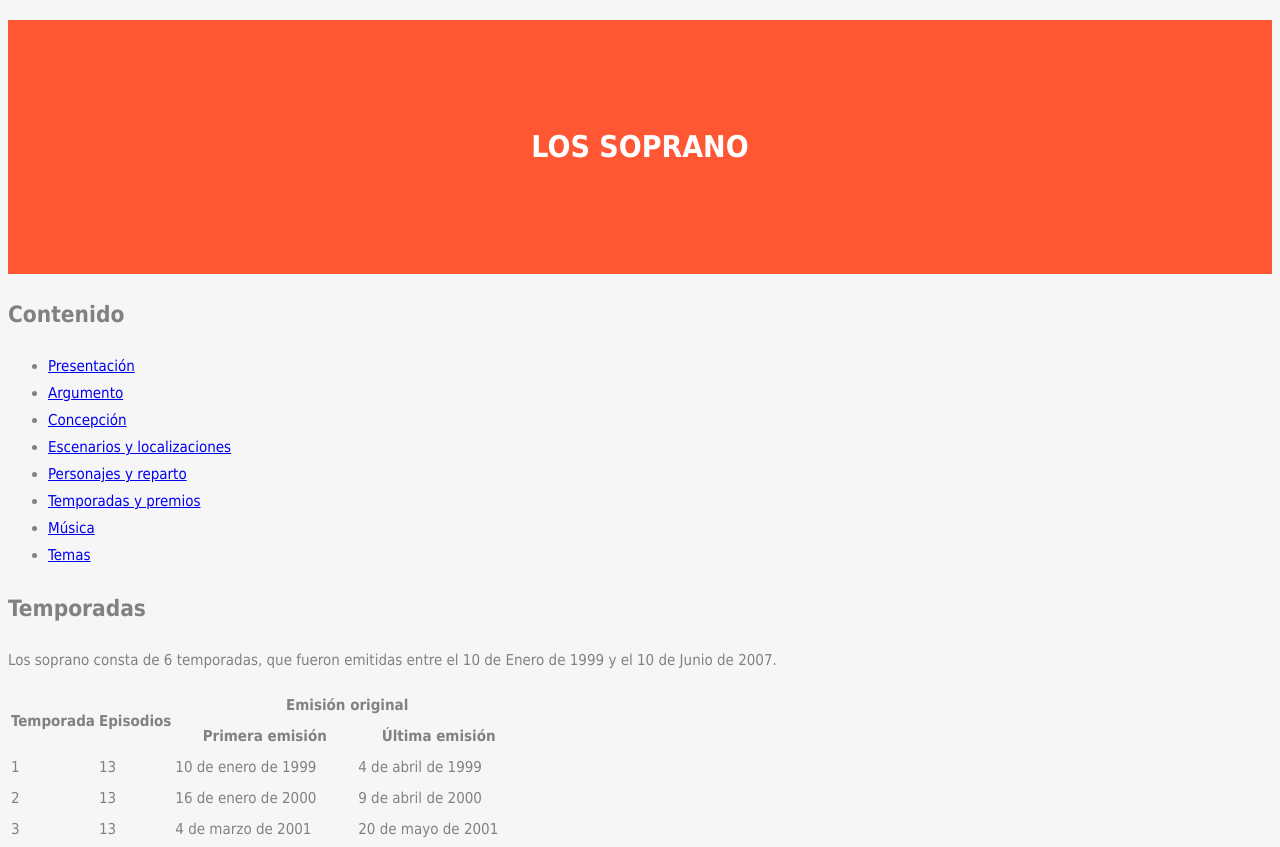
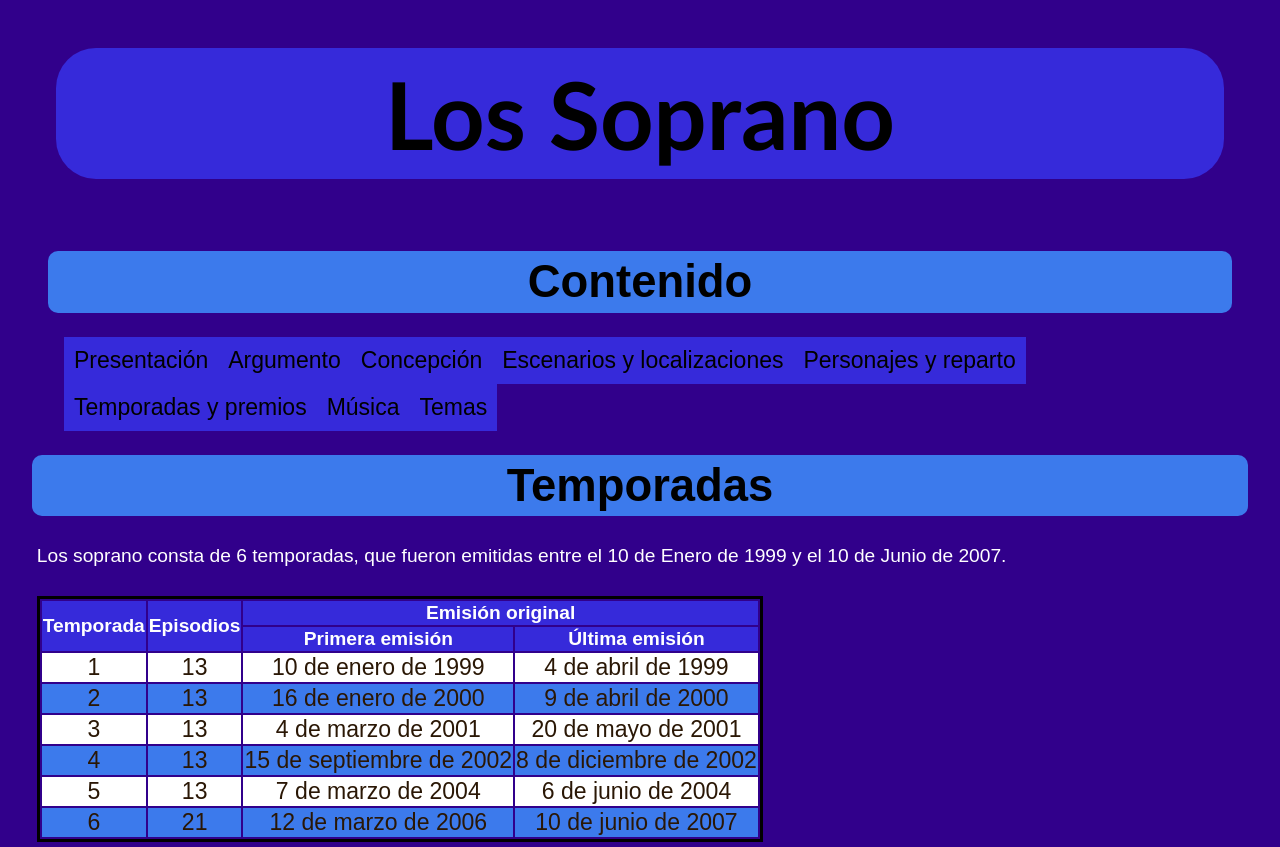
Before and after one commit to israelmnrg/israelmnrg, a plain HTML site: page temporadasYpremios.html in a window 1280 px wide. Shown: the top 847 px of the page. Drawn offline with Linux system fonts and the light colour scheme.

Commit message:
primer cambio

```diff
--- a/estilo.css
+++ b/estilo.css
@@ -1,13 +1,166 @@
-body {
-    font: 400 15px Tahoma, sans-serif;
-    line-height: 1.8;
-    color: #818181;
-    background-color: #f6f6f6;
+body{/*especifidad de 1*/
+    background-color: rgb(49, 0, 139);
 }
+
+
+
+h1{
+    border-radius: 40px;
+    padding: 0.1em;
+    margin:0.5em;
+    text-align: center;
+    font-size-adjust:0.5;
+    background-color:rgb(54, 42, 218);
+    font-weight: 700;
+}
+
 h1 {
-    background-color:#FF5733;
-    color: #fff;
-    text-transform: uppercase;
-    padding: 100px 25px;
+	font-family: "Gill Sans", sans-serif;
+    font-size:6em;
+}
+
+
+
+h2,h3{
+    border-radius: 10px;
+    padding: 0.1em;
+    margin:0.5em;
     text-align: center;
+    font-size-adjust:0.5;
+    background-color:rgb(60, 122, 236);
+    font-weight: 700;
 }
+
+h2{
+    font-family: 'Titillium Web', sans-serif;
+    font-size:3em;
+}
+
+h3{
+    font-family: 'Titillium Web', sans-serif;
+    font-size:2em;
+}
+
+p {
+    font-family: 'Titillium Web', sans-serif;
+    font-size: 1.2em;
+    text-justify: auto;
+    margin: 1.5em;
+    color: #FFFFFF;
+}
+
+nav{
+    padding:0em;
+    overflow: hidden;
+    margin: 1em;
+}
+
+nav li {
+    display: inline;
+}
+
+nav li a {
+    font-family: 'Titillium Web', sans-serif;
+    font-size: 23px;
+    text-decoration: none;
+    float: left;
+    padding: 10px;
+    background-color: rgb(54, 42, 218);
+    color: black;
+}
+
+nav li a:hover {
+    background-color: rgb(54, 42, 218);
+    margin-top: -2;
+    padding-bottom: 12px;]
+}
+
+
+aside a {
+    font-family: 'Titillium Web', sans-serif;
+    font-size: 1em;
+    color: #FFFFFF;
+}
+
+/** a=0 b=0 c=2**/
+footer img {
+	padding-top: 15px;
+	border:none;
+	padding-bottom: 15px;
+}
+
+img {
+	display:block;
+	margin: 0 auto;
+	border: 1px solid white;
+}
+
+/** a=0 b=1 c=1**/
+img.dos{
+	float:right;
+	margin-left: 20px;
+}
+
+
+video {
+    max-width: 100%;
+    height: auto;
+    margin: 1.5em;
+    border: 1px solid white;
+    text-align:center;
+}
+
+ul { /*especifidad de 1*/
+    list-style-type: disc;
+    list-style-position: outside;
+}
+
+li{
+    background: rgb(60, 122, 236);
+}
+
+/*tabla*/
+
+/* a = 0 b = 1 c = 1 -> Especificidad = 2 */
+tr:nth-child(even) {
+    background-color: rgb(60, 122, 236);
+}
+
+/* a = 0 b = 2 c = 1 -> Especificidad = 3 */
+tr:nth-child(even):hover {
+    background-color: rgb(60, 122, 236);
+}
+
+/* a = 0 b = 1 c = 1 -> Especificidad = 2 */
+tr {
+    background-color: #FFFFFF;
+    color: #2a1705;
+}
+
+/* a = 0 b = 1 c = 1 -> Especificidad = 2 */
+tr:hover {
+    background-color: #ddd;
+}
+
+/* a = 0 b = 0 c = 1 -> Especificidad = 1 */
+th {
+    background-color: rgb(54, 42, 218);
+    color: white;
+}
+
+/* a = 0 b = 0 c = 1 -> Especificidad = 1 */
+td {
+    font-family: 'Titillium Web', sans-serif;
+    font-size: 1.2em;
+    margin: 1.5em;
+}
+
+/* a = 0 b = 0 c = 1 -> Especificidad = 1 */
+table {
+    border: black solid;
+    font-size: 1.2em;
+    text-align: center;
+    font-family: 'Copperplate Gothic Bold', console, sans-serif;
+    margin: 1.5em;
+    text-justify: auto;
+}
--- a/temporadasYpremios.html
+++ b/temporadasYpremios.html
@@ -76,12 +76,12 @@
     </tr>
 
 </table>
-<img src="multimedia/temporadas.jpg" alt="Portada del dvd de Los Soprano" width="250" height="380">
 
 </section>
 
 <section>
 <h2>Premios</h2>
+<img class="dos" src="multimedia/temporadas.jpg" alt="Portada del dvd de Los Soprano" width="250" height="380">
 <p>Los Soprano ganó y fue nominado a varios premios durante el tiempo que estuvo en emisión. La serie fue nominada al Primetime Emmy a la mejor serie dramática en todos los años en los que fue elegible. Tras se nominada y perder el premio en 1999, 2000, 2001 y 2003 (la primera vez perdió ante The Practice, y las tres siguientes ocasiones el galardón se lo llevó The West Wing), Los Soprano se hicieron con el premio en 2004 y 2007. Su premio de 2004 significó la primera serie de televisión por cable que ganaba un premio, mientras que en 2007 fue la primera serie que ganó el premio, tras Upstairs, Downstairs en 1977, después de que la serie haya finalizado. En total recibió 21 nominaciones de los premios Primetime Emmy al mejor guion en una serie dramática, de los cuales ganó en seis ocasiones y David Chase, el creador, recibió tres premios.</p>
 <p>La serie ganó, al menos, un premio por actuación en cada año que fue posible su nominación, excepto en 2006 y 2007. James Gandolfini y Edie Falco fueron nominados seis veces cada uno al mejor actor y mejor actriz en una en un serie dramática, respectivamente, ganando un total de tres premios. Joe Pantoliano ganó un premio al mejor actor de reparto en 2003, mientras que Michael Imperioli y Drea de Matteo hicieron lo propio en 2004 en la misma categoría. Otros actores que recibieron nominaciones a los Emmy fueron Lorraine Bracco (en las categorías de mejor actriz y mejor actriz de reparto), Dominic Chianese, Nancy Marchand, Aida Turturro, Steve Buscemi (quien fue nominado a la mejor dirección por "Pine Barrens"), Tim Daly, John Heard y Annabella Sciorra.</p>
 <p>En 2000 y 2001, Los Soprano ganaron dos premios George Foster Peabody consecutivos. Sólo dos series lo habían hecho anteriormente: Doctor en Alaska y The West Wing. La serie recibió, también, varias nominaciones a los premios Globo de Oro (ganó el galardón de mejor serie dramática en 2000) y los principales premios de los sindicatos (directores, productores, guionistas y actores).</p>
```
Also changed, not shown: index.html (+1 -1 lines), personajesYreparto.html (+12 -9 lines), multimedia/family.jpg (deleted), multimedia/melfi.jpg (deleted), multimedia/tony.jpg (deleted), 2 other files.
